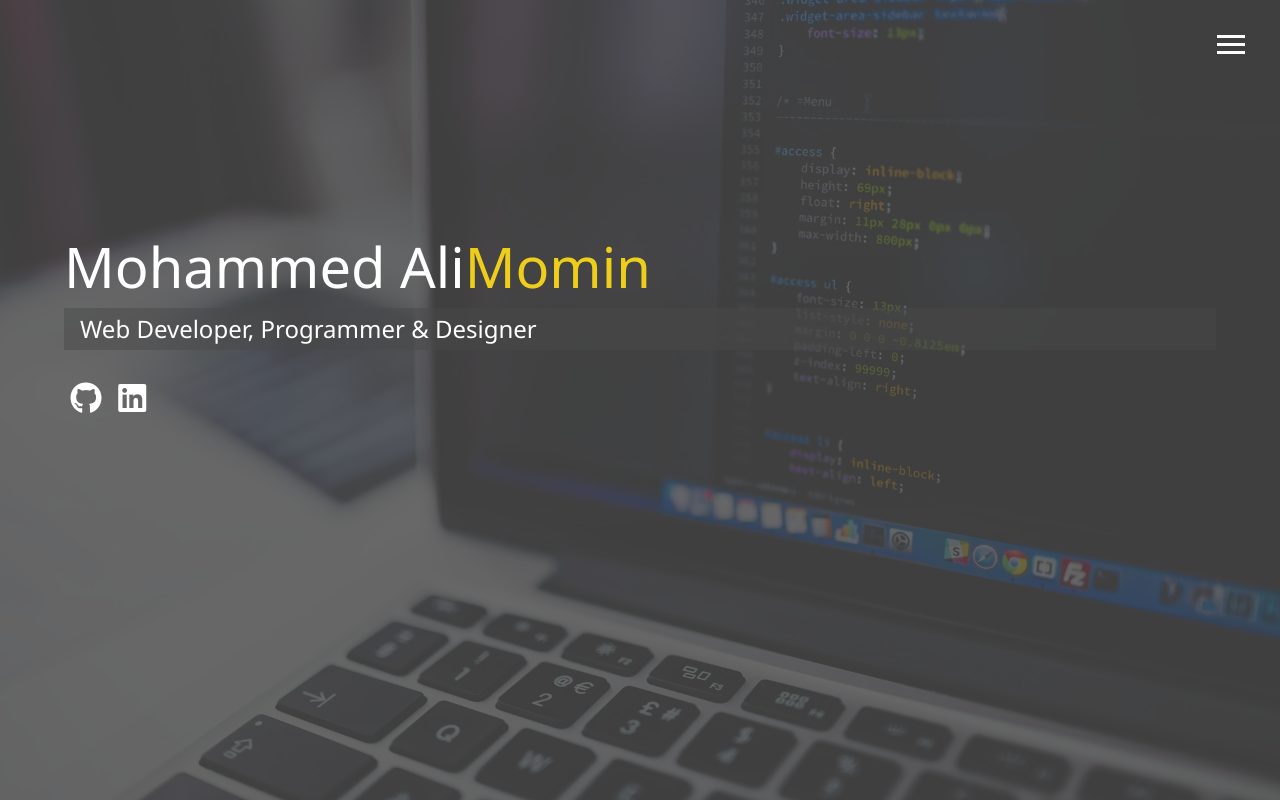
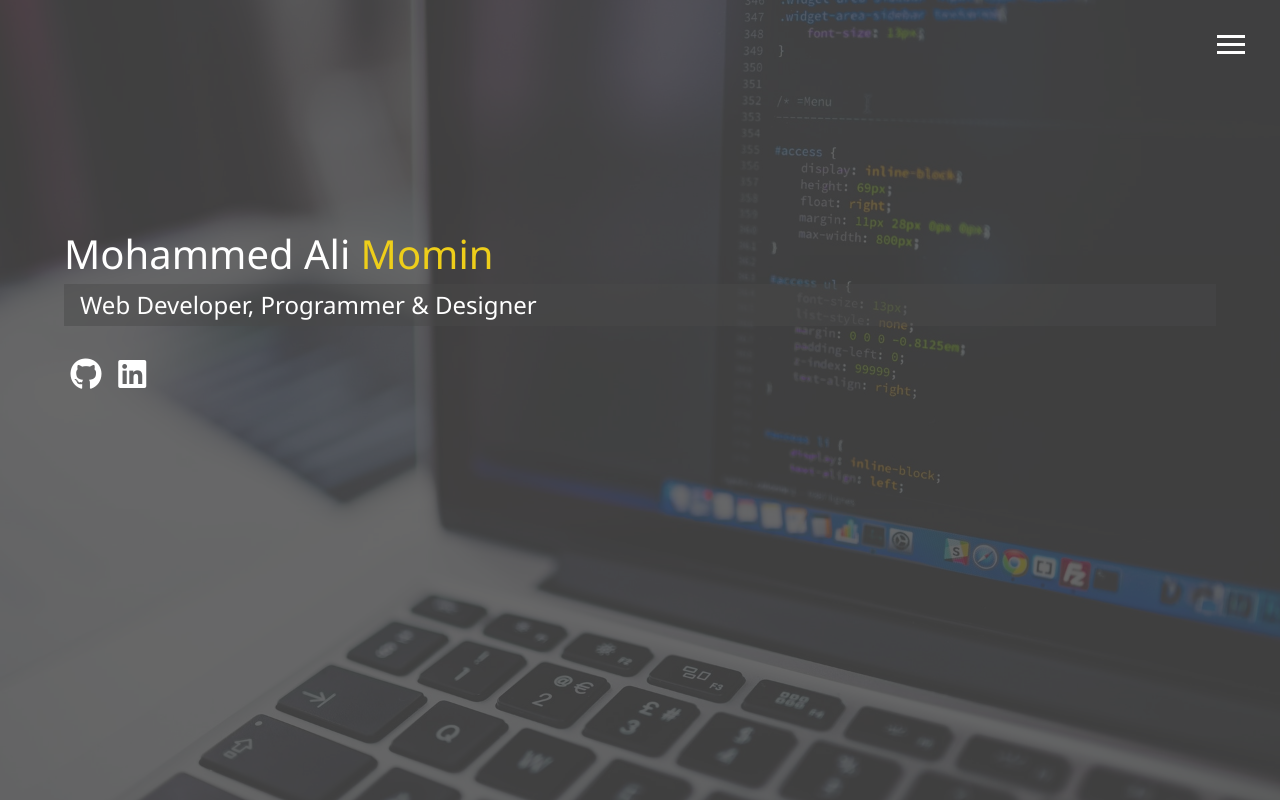
Before and after one commit to codewithmo/myportfolio, a website: page dist/index.html in a window 1280 px wide. Drawn offline with Linux system fonts and the light colour scheme.

Commit message:
name problem

```diff
--- a/scss/main.scss
+++ b/scss/main.scss
@@ -24,7 +24,7 @@ h3 {
   font-weight: 400;
 
   &.lg-heading {
-    font-size: 3.5rem;
+    font-size: 2.5rem;
   }
 
   &.sm-heading {
```
Also changed, not shown: package.json (+4 -9 lines), dist/css/main.css, dist/index.html.
